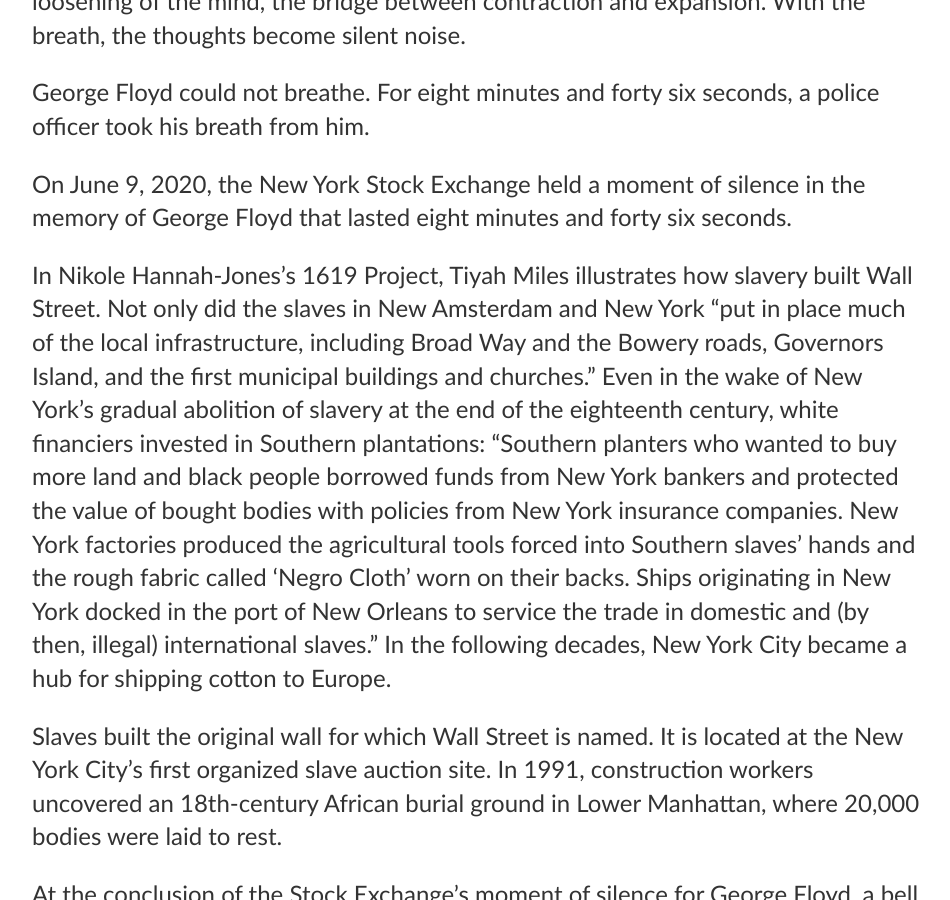
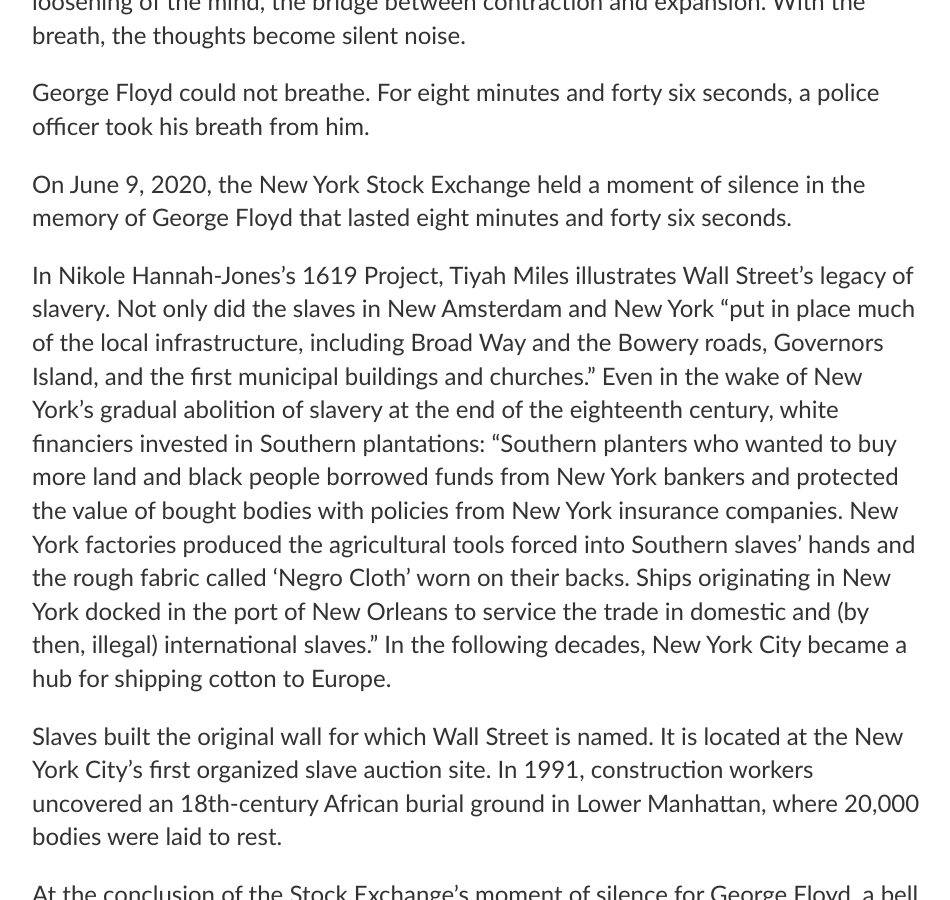
Before and after one commit to liandyn/liandyn.github.io, a Jekyll site: the page built from _posts/2020-06-30-breath.md, in a window 1280 px wide and 900 px high, scrolled down 816 px. Shown: the whole window, without its empty margins (160-1110 px from the left). Built offline with Jekyll 4.4.1, drawn with Linux system fonts in a browser that asks for light colours.

Commit message:
Update 2020-06-30-breath.md

```diff
--- a/_posts/2020-06-30-breath.md
+++ b/_posts/2020-06-30-breath.md
@@ -17,7 +17,7 @@
 
 On June 9, 2020, the New York Stock Exchange held a moment of silence in the memory of George Floyd that lasted eight minutes and forty six seconds.
 
-In Nikole Hannah-Jones’s 1619 Project, Tiyah Miles illustrates how slavery built Wall Street. Not only did the slaves in New Amsterdam and New York “put in place much of the local infrastructure, including Broad Way and the Bowery roads, Governors Island, and the first municipal buildings and churches.” Even in the wake of New York’s gradual abolition of slavery at the end of the eighteenth century, white financiers invested in Southern plantations: “Southern planters who wanted to buy more land and black people borrowed funds from New York bankers and protected the value of bought bodies with policies from New York insurance companies. New York factories produced the agricultural tools forced into Southern slaves’ hands and the rough fabric called ‘Negro Cloth’ worn on their backs. Ships originating in New York docked in the port of New Orleans to service the trade in domestic and (by then, illegal) international slaves.” In the following decades, New York City became a hub for shipping cotton to Europe.
+In Nikole Hannah-Jones’s 1619 Project, Tiyah Miles illustrates Wall Street's legacy of slavery. Not only did the slaves in New Amsterdam and New York “put in place much of the local infrastructure, including Broad Way and the Bowery roads, Governors Island, and the first municipal buildings and churches.” Even in the wake of New York’s gradual abolition of slavery at the end of the eighteenth century, white financiers invested in Southern plantations: “Southern planters who wanted to buy more land and black people borrowed funds from New York bankers and protected the value of bought bodies with policies from New York insurance companies. New York factories produced the agricultural tools forced into Southern slaves’ hands and the rough fabric called ‘Negro Cloth’ worn on their backs. Ships originating in New York docked in the port of New Orleans to service the trade in domestic and (by then, illegal) international slaves.” In the following decades, New York City became a hub for shipping cotton to Europe.
 
 Slaves built the original wall for which Wall Street is named. It is located at the New York City’s first organized slave auction site. In 1991, construction workers uncovered an 18th-century African burial ground in Lower Manhattan, where 20,000 bodies were laid to rest.
 
```
